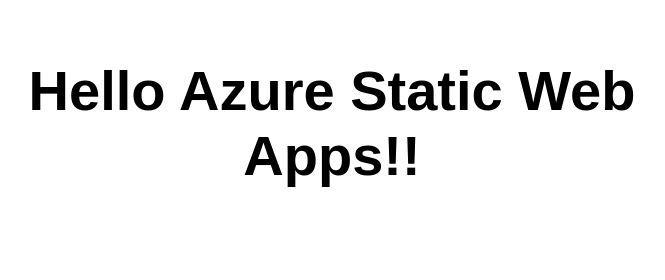
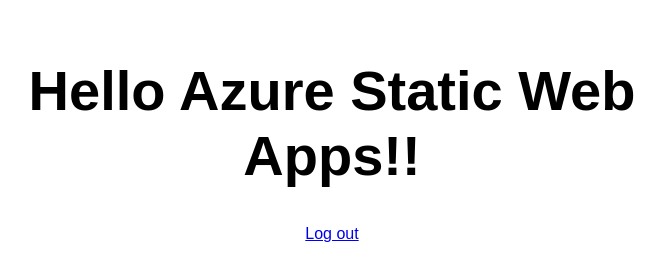
Before and after one commit to kurishita/static-web-apps, a plain HTML site: page member/index.html in a window 1280 px wide. Shown: the whole page, without its empty margins (308-973 px from the left). Drawn offline with Linux system fonts and the light colour scheme; files that its build step writes are made by us from their sources.

Commit message:
change logout

```diff
--- a/member/index.html
+++ b/member/index.html
@@ -10,6 +10,8 @@
     <body>
         <main>
             <h1>Hello Azure Static Web Apps!!</h1>
+
+            <a href="/.auth/logout">Log out</a>
         </main>
     </body>
 </html>
```
